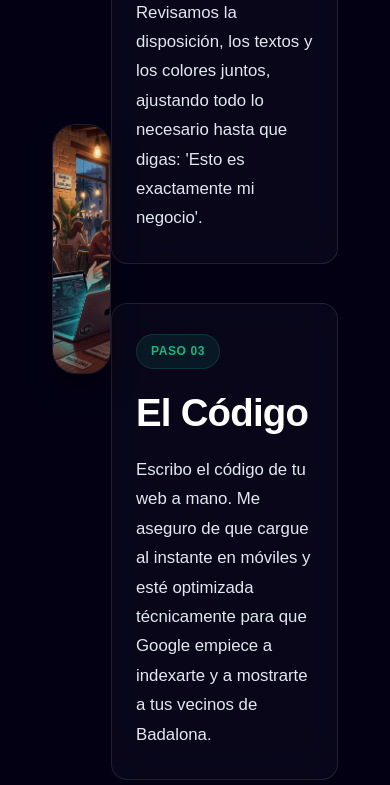
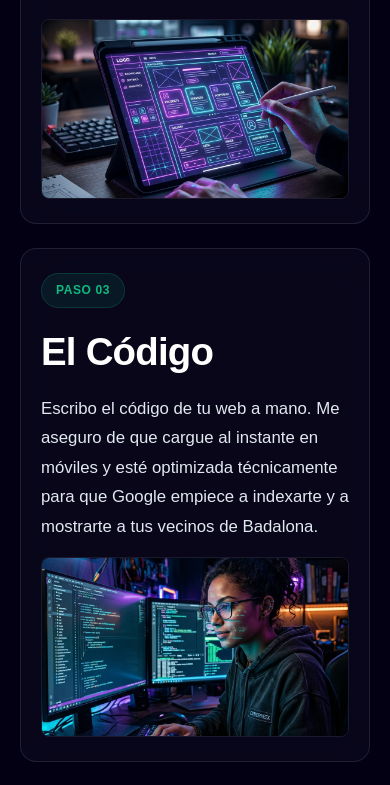
Before and after one commit to polalegredev/portfolio-pol, a React (Vite) app: page / in a window 390 px wide. Shown: the part 6620-7405 px from the top of the page. Built offline with nearby package versions, Linux system fonts and the light colour scheme.

Commit message:
fix: optimize mobile workflow layout by displaying images inline inside step cards

```diff
--- a/src/components/Workflow.jsx
+++ b/src/components/Workflow.jsx
@@ -110,6 +110,12 @@ export default function Workflow({ t }) {
                 <span className="step-badge-premium">{t('step-badge-1')}</span>
                 <h3 className="cinematic-title" dangerouslySetInnerHTML={{ __html: t('step-reunion-title') }}></h3>
                 <p className="cinematic-desc" dangerouslySetInnerHTML={{ __html: t('step-reunion-desc') }}></p>
+                <img
+                  src={`${import.meta.env.BASE_URL}assets/hero-step1.png`}
+                  alt="Café & Ideas"
+                  className="mobile-step-img"
+                  loading="lazy"
+                />
               </motion.div>
 
               {/* Step 2 */}
@@ -131,6 +137,12 @@ export default function Workflow({ t }) {
                 <span className="step-badge-premium">{t('step-badge-2')}</span>
                 <h3 className="cinematic-title" dangerouslySetInnerHTML={{ __html: t('step-diseno-title') }}></h3>
                 <p className="cinematic-desc" dangerouslySetInnerHTML={{ __html: t('step-diseno-desc') }}></p>
+                <img
+                  src={`${import.meta.env.BASE_URL}assets/hero-step2.png`}
+                  alt="El Boceto"
+                  className="mobile-step-img"
+                  loading="lazy"
+                />
               </motion.div>
 
               {/* Step 3 */}
@@ -152,6 +164,12 @@ export default function Workflow({ t }) {
                 <span className="step-badge-premium">{t('step-badge-3')}</span>
                 <h3 className="cinematic-title" dangerouslySetInnerHTML={{ __html: t('step-desarrollo-title') }}></h3>
                 <p className="cinematic-desc" dangerouslySetInnerHTML={{ __html: t('step-desarrollo-desc') }}></p>
+                <img
+                  src={`${import.meta.env.BASE_URL}assets/hero-step3.png`}
+                  alt="El Código"
+                  className="mobile-step-img"
+                  loading="lazy"
+                />
               </motion.div>
 
               {/* Step 4 */}
@@ -173,6 +191,12 @@ export default function Workflow({ t }) {
                 <span className="step-badge-premium">{t('step-badge-4')}</span>
                 <h3 className="cinematic-title" dangerouslySetInnerHTML={{ __html: t('step-publicacion-title') }}></h3>
                 <p className="cinematic-desc" dangerouslySetInnerHTML={{ __html: t('step-publicacion-desc') }}></p>
+                <img
+                  src={`${import.meta.env.BASE_URL}assets/hero-step4.png`}
+                  alt="El Despegue"
+                  className="mobile-step-img"
+                  loading="lazy"
+                />
               </motion.div>
             </div>
 
--- a/src/index.css
+++ b/src/index.css
@@ -923,6 +923,10 @@ h1, h2, h3, h4 {
     margin: 0;
 }
 
+.mobile-step-img {
+    display: none;
+}
+
 /* Central Timeline Columns */
 .workflow-center-timeline {
     width: 6%;
@@ -1730,8 +1734,15 @@ h1, h2, h3, h4 {
         height: auto;
         display: flex;
         flex-direction: column;
-        padding: 60px 20px;
-        gap: 30px;
+        padding: 40px 0;
+        gap: 20px;
+    }
+
+    .workflow-sticky-inner {
+        flex-direction: column;
+        padding: 0 20px;
+        height: auto;
+        gap: 20px;
     }
 
     .workflow-left-text {
@@ -1739,7 +1750,7 @@ h1, h2, h3, h4 {
         height: auto;
         display: flex;
         flex-direction: column;
-        gap: 40px;
+        gap: 24px;
     }
 
     .workflow-step-text-block {
@@ -1749,7 +1760,7 @@ h1, h2, h3, h4 {
         opacity: 1 !important;
         transform: none !important;
         pointer-events: all;
-        padding: 30px 24px;
+        padding: 24px 20px;
         background: var(--bg-card);
         border: var(--glass-border);
         border-radius: var(--border-radius-md);
@@ -1757,23 +1768,22 @@ h1, h2, h3, h4 {
         -webkit-backdrop-filter: var(--glass-blur);
     }
 
+    .mobile-step-img {
+        display: block;
+        width: 100%;
+        height: 180px;
+        object-fit: cover;
+        border-radius: var(--border-radius-sm);
+        margin-top: 16px;
+        border: 1px solid rgba(255, 255, 255, 0.08);
+    }
+
     .workflow-center-timeline {
         display: none; /* Hide vertical timeline on mobile */
     }
 
     .workflow-right-visual {
-        width: 100%;
-        height: 250px;
-        order: -1; /* Place image at the top */
-        position: sticky;
-        top: 80px;
-        z-index: 10;
-        margin-bottom: 10px;
-    }
-
-    .workflow-image-viewport {
-        height: 100%;
-        box-shadow: 0 15px 30px rgba(0, 0, 0, 0.3);
+        display: none; /* Hide desktop sticky visual pane on mobile */
     }
 
     /* Bento Grid Responsiveness */
```
